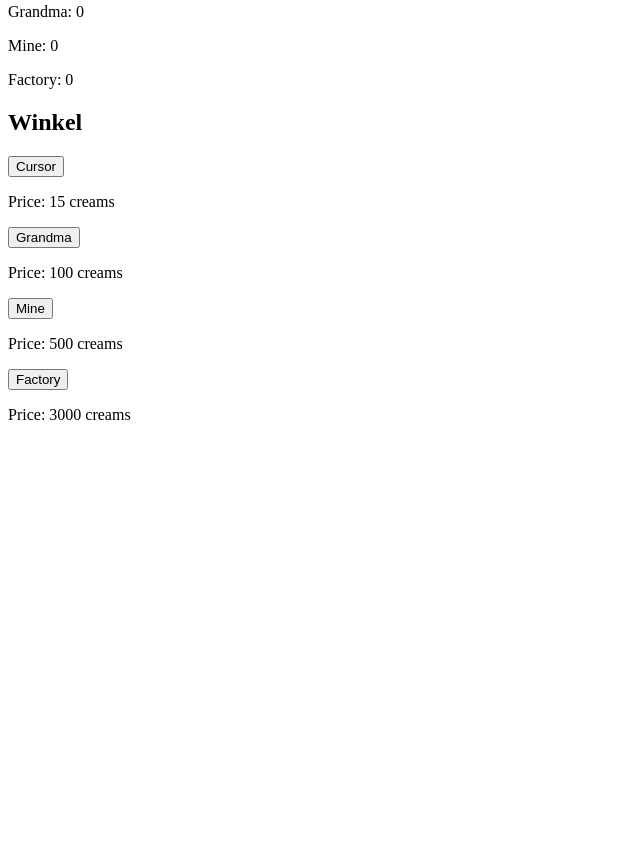
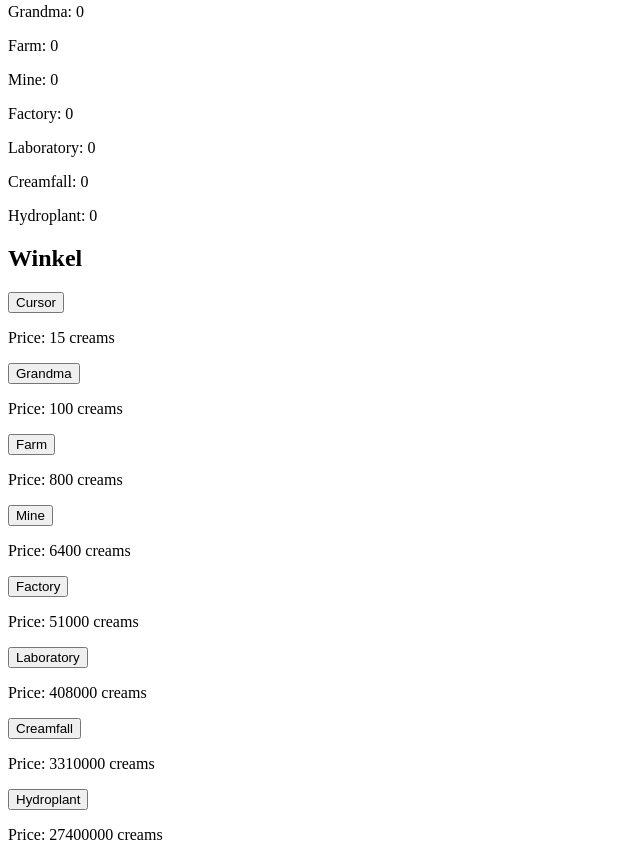
Before and after one commit to pedrogato09/cookieclikkerOOP, a plain HTML site: page index.html in a window 1280 px wide. Shown: the part 634-1494 px from the top of the page, without its empty margins (0-640 px from the left). Before the commit the page ends 1074 px from the top, so only its background shows below. Drawn offline with Linux system fonts and the light colour scheme.

Commit message:
Added additional Units
-Added more Units
-Updated Unit values

```diff
--- a/index.html
+++ b/index.html
@@ -19,20 +19,40 @@
         <h2>Productie Eenheden</h2>
         <p>Cursor: <span id="cursorUnits"></span></p>
         <p>Grandma: <span id="grandmaUnits"></span></p>
+        <p>Farm: <span id="farmUnits"></span></p>
         <p>Mine: <span id="mineUnits"></span></p>
         <p>Factory: <span id="factoryUnits"></span></p>
+        <p>Laboratory: <span id="laboratoryUnits"></span></p>
+        <p>Creamfall: <span id="creamfallUnits"></span></p>
+        <p>Hydroplant: <span id="hydroplantUnits"></span></p>
     </div>
 
     <div class="store">
         <h2>Winkel</h2>
+
         <button id="cursorStore">Cursor</button>
         <p>Price: <span id="cursorCost"></span> creams</p>
+
         <button id="grandmaStore">Grandma</button>
         <p>Price: <span id="grandmaCost"></span> creams</p>
+
+        <button id="farmStore">Farm</button>
+        <p>Price: <span id="farmCost"></span> creams</p>
+
         <button id="mineStore">Mine</button>
         <p>Price: <span id="mineCost"></span> creams</p>
+
         <button id="factoryStore">Factory</button>
         <p>Price: <span id="factoryCost"></span> creams</p>
+
+        <button id="laboratoryStore">Laboratory</button>
+        <p>Price: <span id="laboratoryCost"></span> creams</p>
+
+        <button id="creamfallStore">Creamfall</button>
+        <p>Price: <span id="creamfallCost"></span> creams</p>
+
+        <button id="hydroplantStore">Hydroplant</button>
+        <p>Price: <span id="hydroplantCost"></span> creams</p>
     </div>
 
     <script src="script.js"></script>
--- a/script.js
+++ b/script.js
@@ -54,8 +54,12 @@ class Unit {
 
 const cursor = new Unit("cursor", 15, 1);
 const grandma = new Unit("grandma", 100, 5);
-const mine = new Unit("mine", 500, 20);
-const factory = new Unit("factory", 3000, 20);
+const farm = new Unit("farm", 800, 25);
+const mine = new Unit("mine", 6400, 120);
+const factory = new Unit("factory", 51000, 600);
+const laboratory = new Unit("laboratory", 408000, 3000);
+const creamfall = new Unit("creamfall", 3310000, 14000);
+const hydroplant = new Unit("hydroplant", 27400000, 72000);
 
 
 
```
